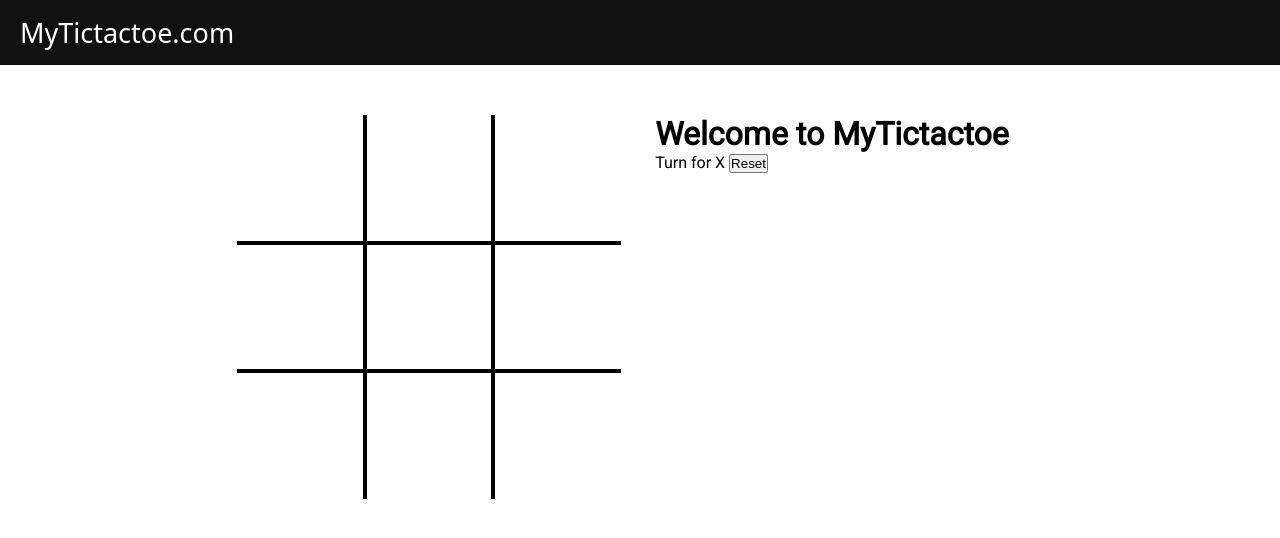
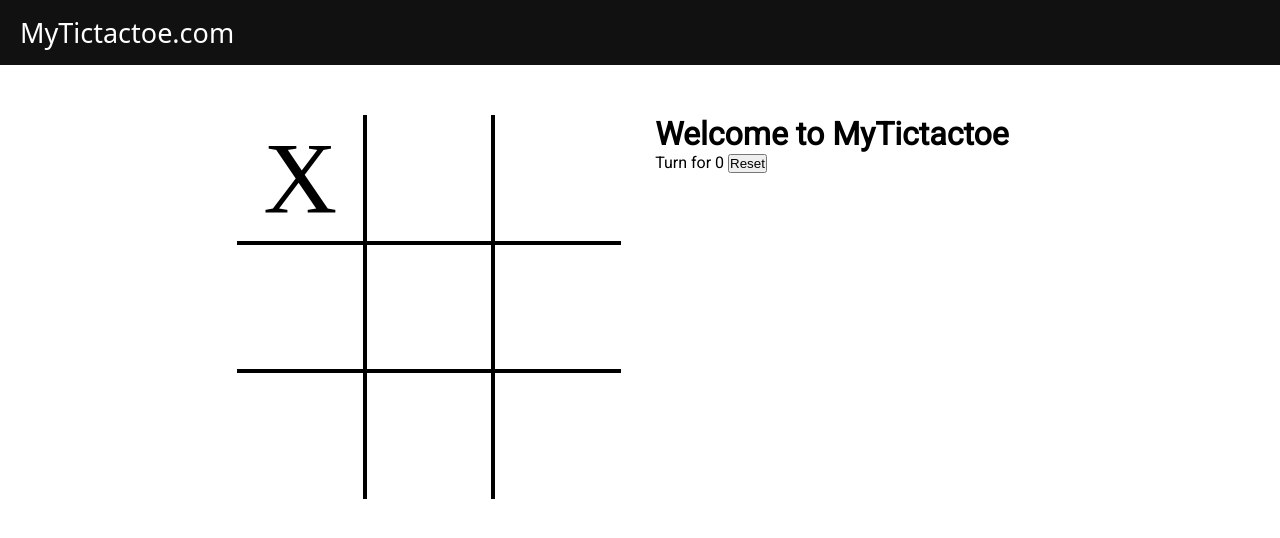
Before and after one commit to sadikshak/Tictactoe-, a plain HTML site: page index.html in a window 1280 px wide. Both pictures are taken after a click on the element 301 px from the left and 179 px from the top of the page. Drawn offline with Linux system fonts and the light colour scheme.

Commit message:
created  query foe boxtext and styled image

```diff
--- a/script.js
+++ b/script.js
@@ -1,6 +1,7 @@
 console.log("welcome to Tic Tac Toe")
 let turn = "X"
 //initial variable x
+let gameover= false;
 
 //Function to change the turn
 const changeTurn =()=>{
@@ -10,7 +11,26 @@ return turn=== "X" ? "0" : "X"
 //function to check win
 
 const checkWin = ()=>{
-
+    let boxtext =document.getElementsByClassName('boxtext')
+    let wins= [
+        [0,1,2],
+        [3,4,5],
+        [6,7,8],
+        [0,3,6],
+        [1,4,7],
+        [2,5,8],
+        [2,4,6],
+        [0,4,8],
+    ]
+wins.forEach(e=>
+    {
+if((boxtext[e[0]].innerText === boxtext[e[1]].innerText) && (boxtext[e[1]].innerText === boxtext [e[2]].innerText) && (boxtext [e[0]].innerText !== ""))
+    {
+        document.querySelector('.info').innerText = boxtext[e[0]].innerText + "Won";
+        gameover=true;
+        document.querySelector('.imgbox').getElementsByTagName('img')[0].style.width= "200px"
+    }
+})
 }
 //Game logic
 let boxes = document.getElementsByClassName("box");
@@ -19,6 +39,13 @@ Array.from(boxes).forEach(element =>
     let boxtext = element.querySelector('.boxtext');
     element.addEventListener('click',()=>{
 if(boxtext.innerText === ''){
+    boxtext.innerText = turn;
+    turn=changeTurn();
+    checkWin();
+    if(!gameover)
+    {
+        document.getElementsByClassName("info") [0] .innerText = "Turn for "  + turn;
+    }
 
 }
     })
--- a/style.css
+++ b/style.css
@@ -50,7 +50,8 @@ nav ul{
     font-family: 'Roboto', sans-serif;
 }
 .imgbox img{
-    display: none;
+    width: 0;
+    transition: width 1s ease-in-out;
 }
 
 .br-0{
```
